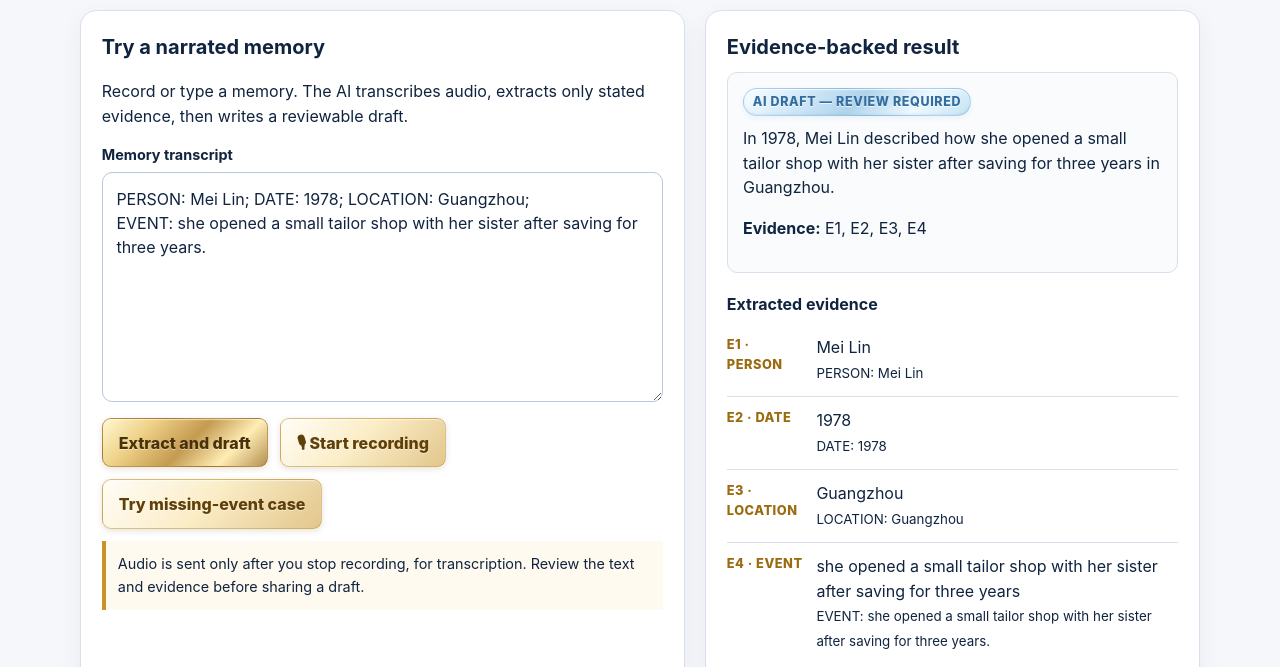
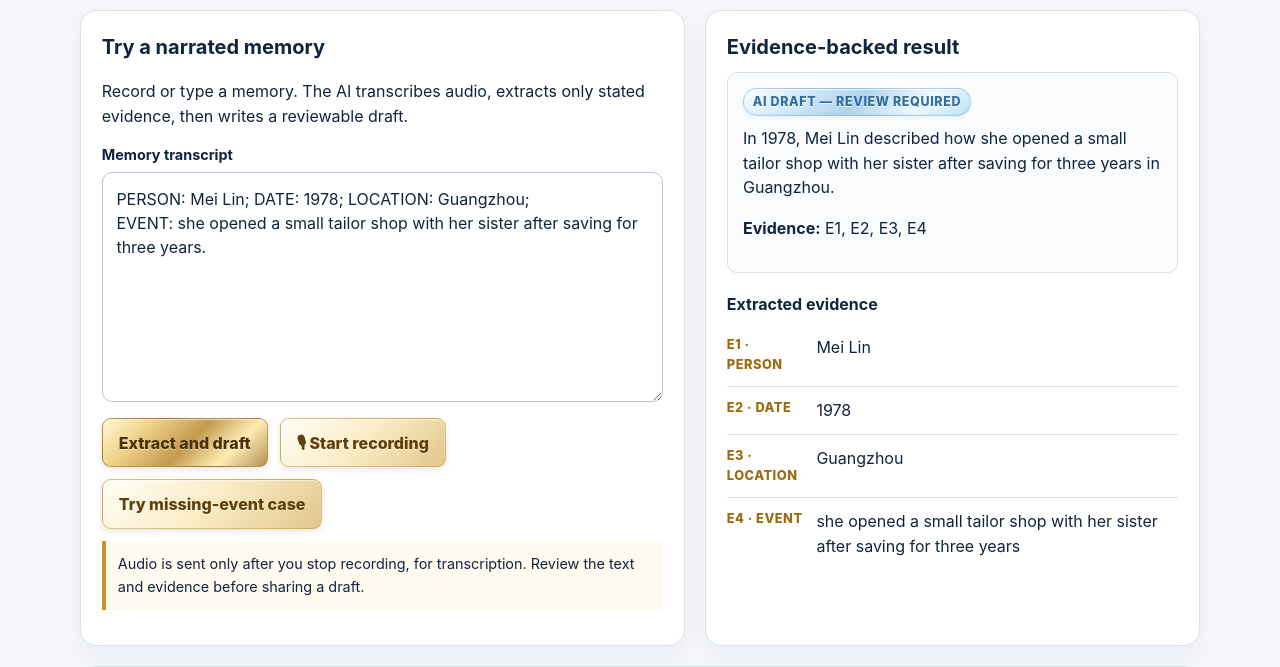
Before and after one commit to qiongwenz748-odie/memorybook-ai-demo, a plain HTML site: page dist/index.html in a window 1280 px wide. Shown: the part 297-964 px from the top of the page. Drawn offline with Linux system fonts and the light colour scheme.

Commit message:
Remove duplicate evidence excerpts

```diff
--- a/dist/index.html
+++ b/dist/index.html
@@ -69,7 +69,7 @@ EVENT: she opened a small tailor shop with her sister after saving for three yea
     function first(facts,kind){return facts.find(f=>f.kind===kind)}
     function question(facts){const q={event:'What happened that you would most like future family members to understand?',date:'About when did this memory take place? An approximate year is fine.',location:'Where did this memory take place?',person:'Who else was involved, and how would you like them described?'}; return q[['event','date','location','person'].find(k=>!first(facts,k))]||'What feeling or lesson would you like to add, in your own words?';}
     let latestDraft='', photoItems=[];
-    function showOutput(data){const facts=Array.isArray(data.facts)?data.facts:[];const result=document.querySelector('#result');const factsBox=document.querySelector('#facts');factsBox.innerHTML=facts.length?facts.map(f=>`<div class="fact"><span class="tag">${escapeHtml(f.id)} · ${escapeHtml(labels[String(f.kind).toLowerCase()]||f.kind)}</span><span>${escapeHtml(f.value)}<br><small>${escapeHtml(f.excerpt)}</small></span></div>`).join(''):'<p>No evidence was returned. Please add more detail.</p>';if(!data.draft){latestDraft='';result.innerHTML=`<span class="status clarify">Needs clarification</span><div>${escapeHtml(data.question||'Please add one concrete event before drafting.')}</div>`;return;}latestDraft=data.draft;const ids=facts.map(f=>f.id).join(', ');result.innerHTML=`<span class="status grounded">AI draft — review required</span><div>${escapeHtml(data.draft)}</div><p><strong>Evidence:</strong> ${escapeHtml(ids)}</p>`;}
+    function showOutput(data){const facts=Array.isArray(data.facts)?data.facts:[];const result=document.querySelector('#result');const factsBox=document.querySelector('#facts');factsBox.innerHTML=facts.length?facts.map(f=>`<div class="fact"><span class="tag">${escapeHtml(f.id)} · ${escapeHtml(labels[String(f.kind).toLowerCase()]||f.kind)}</span><span>${escapeHtml(f.value)}</span></div>`).join(''):'<p>No evidence was returned. Please add more detail.</p>';if(!data.draft){latestDraft='';result.innerHTML=`<span class="status clarify">Needs clarification</span><div>${escapeHtml(data.question||'Please add one concrete event before drafting.')}</div>`;return;}latestDraft=data.draft;const ids=facts.map(f=>f.id).join(', ');result.innerHTML=`<span class="status grounded">AI draft — review required</span><div>${escapeHtml(data.draft)}</div><p><strong>Evidence:</strong> ${escapeHtml(ids)}</p>`;}
     function renderFallback(){const facts=extract(document.querySelector('#memory').value),event=first(facts,'event'),person=first(facts,'person'),date=first(facts,'date'),location=first(facts,'location');if(!event)return showOutput({facts,question:question(facts)});const lead=date&&person?`In ${date.value}, ${person.value} described how`:person?`${person.value} described how`:date?`In ${date.value}, this memory records how`:'This memory records how';const place=location?` in ${location.value}`:'';showOutput({facts,draft:lead+' '+event.value+place+'.'});}
     async function draftWithAI(){const transcript=memory.value.trim();if(!transcript)return;const run=document.querySelector('#run');run.disabled=true;run.textContent='Drafting…';recordStatus.textContent='Extracting evidence and drafting with AI…';try{const response=await fetch('/api/draft',{method:'POST',headers:{'Content-Type':'application/json'},body:JSON.stringify({transcript})});const data=await response.json();if(!response.ok)throw new Error(data.error||'AI drafting failed.');showOutput(data);recordStatus.textContent='Draft ready. Please check the evidence excerpts before using it.';}catch(error){recordStatus.textContent=`${error.message} Showing the local evidence-only fallback.`;renderFallback();}finally{run.disabled=false;run.textContent='Extract and draft';}}
     function escapeHtml(s){const d=document.createElement('div');d.textContent=s;return d.innerHTML;}
```
Also changed, not shown: index.html (+1 -1 lines).
